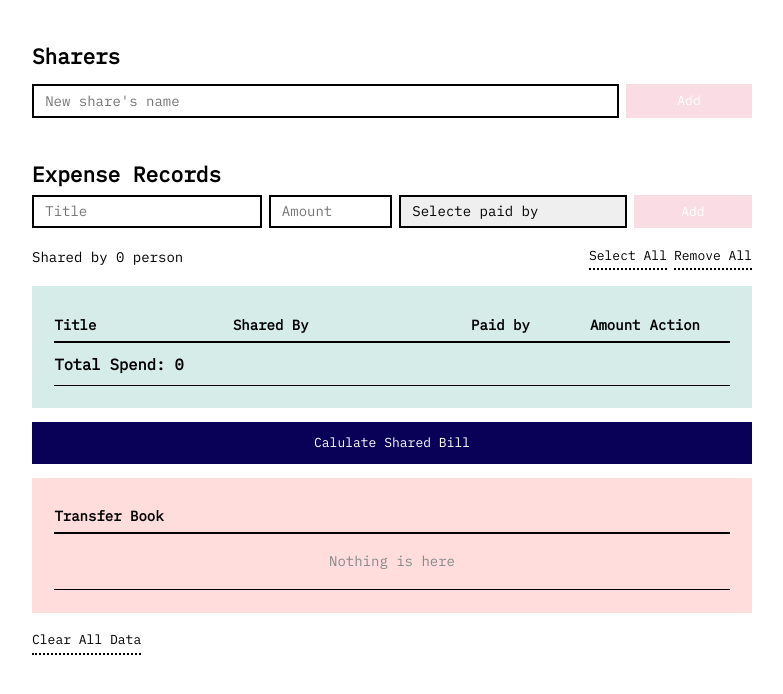
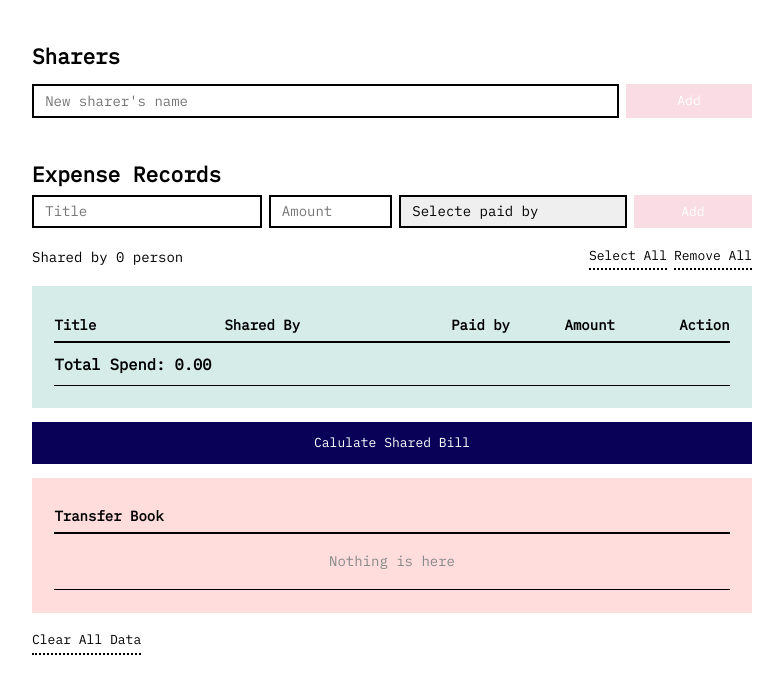
Before and after one commit to ostoc/bill-splitter, a Vue app: page / in a window 1280 px wide. Shown: the top 694 px of the page, without its empty margins (248-1031 px from the left). Built offline with nearby package versions, Linux system fonts and the light colour scheme.

Commit message:
fix: clear data is not working

```diff
--- a/src/App.vue
+++ b/src/App.vue
@@ -16,7 +16,7 @@
         <input
           v-model="newSharer"
           style="flex:5 1"
-          placeholder="New share's name"
+          placeholder="New sharer's name"
           @keyup.enter="addSharer()"
         />
         <button
@@ -139,8 +139,9 @@ export default {
 
   methods: {
     clearData() {
-      this.sharers.length = 0;
-      this.expenseRecords = 0;
+      this.sharers = [];
+      this.expenseRecords = [];
+      this.transferBook = [];
       localStorage.clear();
     },
     saveData() {
--- a/src/components/ExpenseTable.vue
+++ b/src/components/ExpenseTable.vue
@@ -4,8 +4,8 @@
       <th width="30%">Title</th>
       <th width="40%">Shared By</th>
       <th width="20%">Paid by</th>
-      <th width="10%">Amount</th>
-      <th width="80px">Action</th>
+      <th width="15%">Amount</th>
+      <th width="80px" class="action">Action</th>
     </tr>
     <tr v-for="(data, index) in tableData" :key="index">
       <td class="title">{{ data.title }}</td>
@@ -16,14 +16,16 @@
         </span>
       </td>
       <td>{{ data.paidBy }}</td>
-      <td>{{ data.amount }}</td>
-      <td>
+      <td>{{ formatedAmount(data.amount) }}</td>
+      <td class="action">
         <button class="secondary" @click="deleteRow(index)">Delete</button>
       </td>
     </tr>
     <tr>
-      <td colspan="4" class="total">Total Spend: {{ spendTotal }}</td>
-      <td colspan="1" class="action">
+      <td colspan="3" class="total">
+        Total Spend: {{ formatedAmount(spendTotal) }}
+      </td>
+      <td colspan="2" class="action">
         <button
           v-if="tableData.length"
           class="secondary"
@@ -36,7 +38,7 @@
 </template>
 
 <script>
-import { totalAmount } from "@/components/util";
+import { totalAmount, formatCurrency } from "@/components/util";
 export default {
   name: "ExpenseTable",
   props: ["tableData"],
@@ -46,6 +48,9 @@ export default {
     }
   },
   methods: {
+    formatedAmount(amount) {
+      return formatCurrency(amount);
+    },
     deleteRow(index) {
       this.$emit("delete", index);
     },
@@ -64,4 +69,7 @@ export default {
   font-size: 1.1rem;
   font-weight: 600;
 }
+.action {
+  text-align: right;
+}
 </style>
--- a/src/components/util.js
+++ b/src/components/util.js
@@ -2,7 +2,7 @@ export function formatCurrency(amount) {
   let value = amount;
   value = Math.round(value * 100);
   value = value / 100;
-  return value;
+  return value.toFixed(2);
 }
 export function calulationDiffer(book) {
   const max = book.reduce(function(prev, current) {
```
